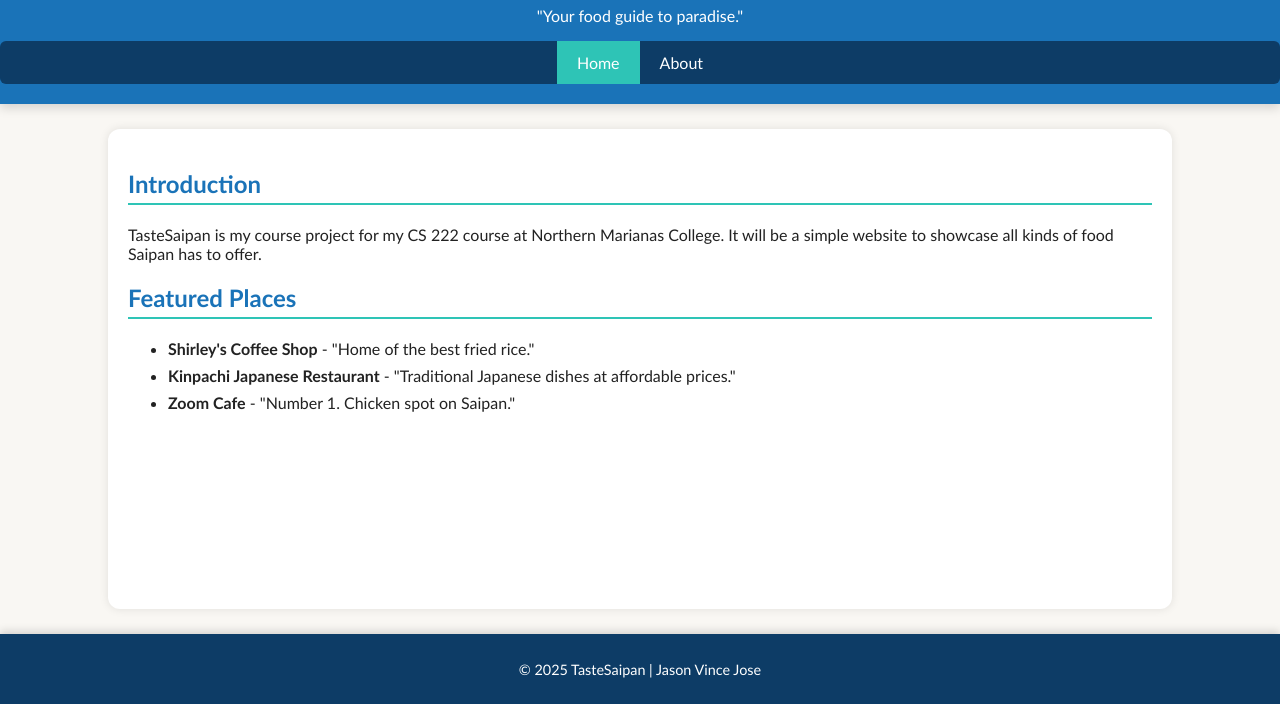
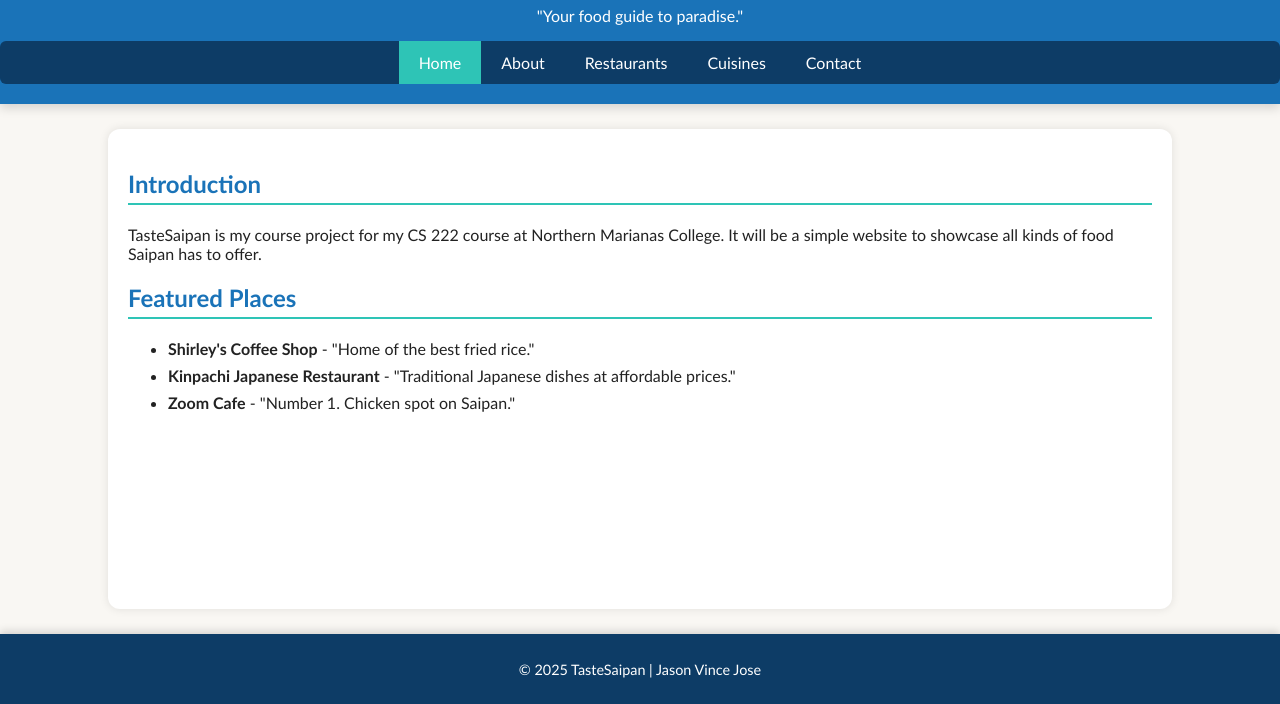
Before and after one commit to jvjose210/course-project, a plain HTML site: page index.html in a window 1280 px wide. Shown: the part 96-800 px from the top of the page. Drawn offline with Linux system fonts and the light colour scheme.

Commit message:
Polishing changes

```diff
--- a/index.html
+++ b/index.html
@@ -9,13 +9,16 @@
 </head>
 
 <body>
-    <header>
+    <header id="top">
         <h1>TasteSaipan</h1>
         <p class="tagline">"Your food guide to paradise."</p>
         <nav>
             <ul>
                 <li><a href="index.html" class="active">Home</a></li>
                 <li><a href="about.html">About</a></li>
+                <li><a href="restaurants.html">Restaurants</a></li>
+                <li><a href="cuisines.html">Cuisines</a></li>
+                <li><a href="contact.html">Contact</a></li>
             </ul>
         </nav>
     </header>
```
Also changed, not shown: contact.html (added), cuisines.html (added), restaurants.html (added).
